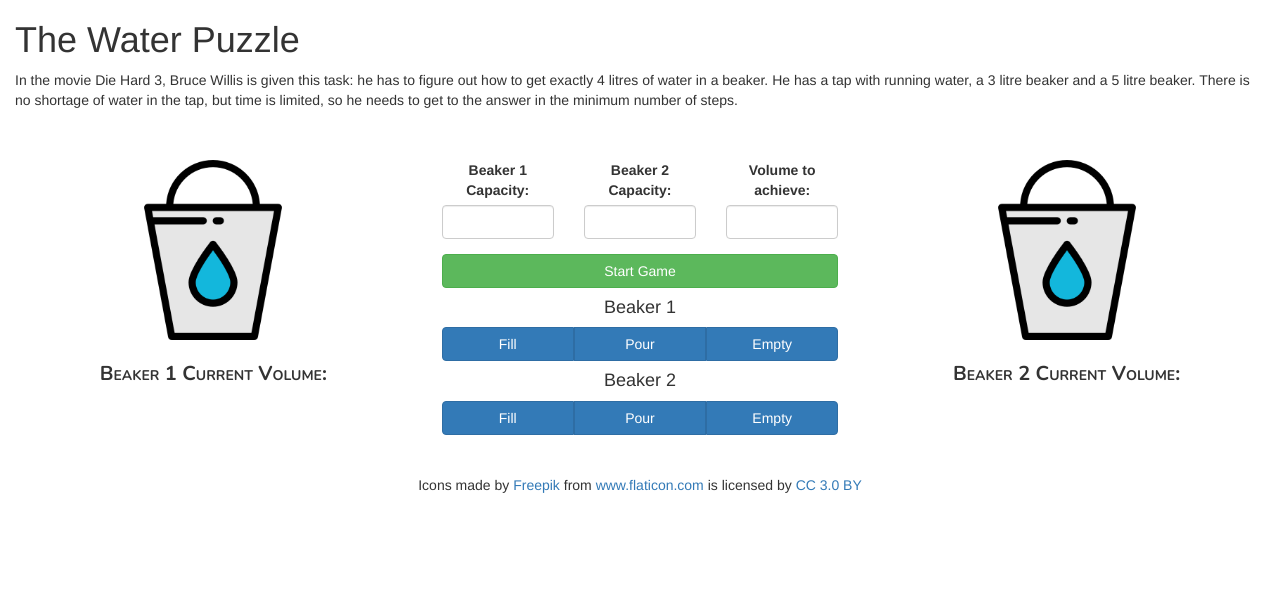
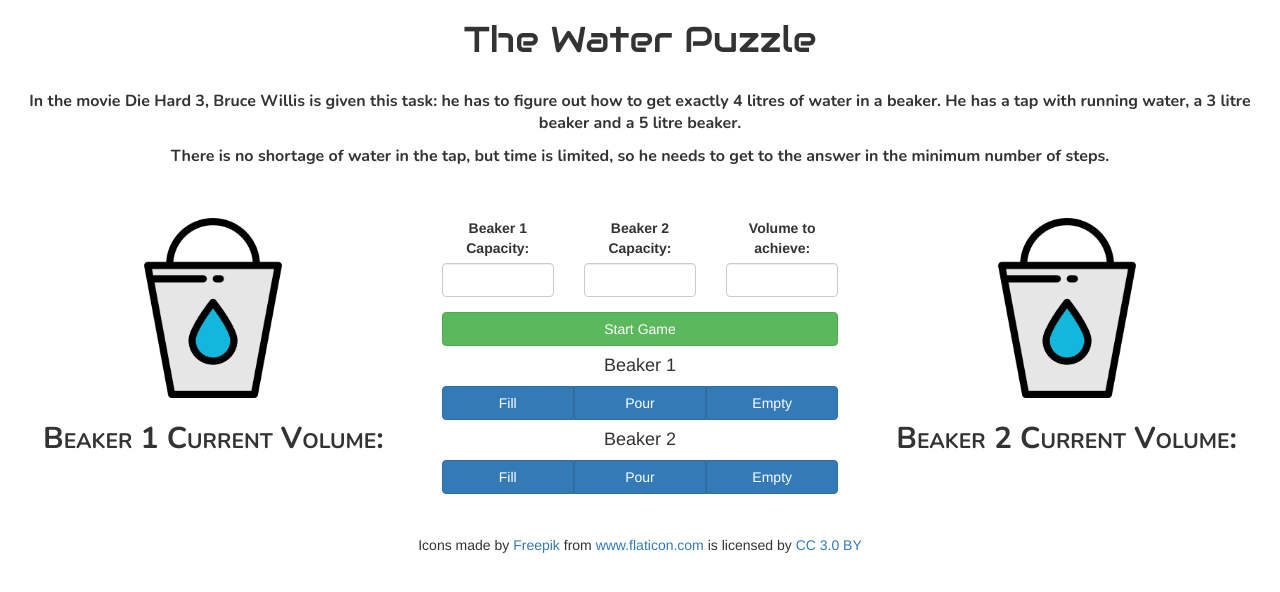
Before and after one commit to dmcd84/Beaker_challenge_js, a website: page views/index.html in a window 1280 px wide. Drawn offline with nearby package versions, Linux system fonts and the light colour scheme; files that its build step writes are made by us from their sources.

Commit message:
small refactor and styling

```diff
--- a/public/css/stylesheet.css
+++ b/public/css/stylesheet.css
@@ -24,7 +24,20 @@
 .beaker-vol-label {
   text-align: center;
   font-family: 'Nunito', sans-serif;
-  font-size: 20px;
+  font-size: 30px;
   font-variant: small-caps;
   font-weight: 700;
 }
+
+p {
+  text-align: center;
+  font-family: 'Nunito', sans-serif;
+  font-size: 16px;
+  font-weight: 700;
+}
+
+h1 {
+  font-family: 'Audiowide', cursive;
+  font-size: 36px;
+  text-align: center;
+}
--- a/public/js/interface.js
+++ b/public/js/interface.js
@@ -4,7 +4,6 @@ $(document).ready(function() {
     let puzzle = new Puzzle($("#beaker1input").val(), $("#beaker2input").val(), $("#target-input").val());
 
     $.fn.updateBeakerVolume = function() {
-      console.log('in update fn');
       $("#beaker1volume").text("Beaker 1 Current Volume:" + " " + puzzle.beaker1.currentVolume);
       $("#beaker2volume").text("Beaker 2 Current Volume:" + " " + puzzle.beaker2.currentVolume);
       $.fn.winState();
@@ -13,8 +12,7 @@ $(document).ready(function() {
     $.fn.winState = function() {
       var win = (puzzle.matchTargetCheck(puzzle.beaker1) == true || puzzle.matchTargetCheck(puzzle.beaker2) == true) ? true : false;
       $("body").css("background", (win == true) ? "lightgreen" : "yellow");
-    }
-
+    };
 
     $("#fill-1").on('click', function() {
       console.log("Filling beaker 1");
--- a/views/index.html
+++ b/views/index.html
@@ -18,6 +18,7 @@
   <!-- Custon Styles -->
   <link rel="stylesheet" href="css/stylesheet.css" type="text/css">
   <link href="https://fonts.googleapis.com/css?family=Nunito:700" rel="stylesheet" type="text/css">
+  <link href="https://fonts.googleapis.com/css?family=Audiowide" rel="stylesheet" type="text/css">
 
   <title>Bruce's Water Challenge</title>
 </head>
@@ -25,8 +26,9 @@
 <body class='background'>
   <div class="container-fluid">
     <h1>The Water Puzzle</h1>
-    <p>In the movie Die Hard 3, Bruce Willis is given this task: he has to figure out how to get exactly 4 litres of water in a beaker. He has a tap with running water, a 3 litre beaker and a 5 litre beaker. There is no shortage of water in the tap, but
-      time is limited, so he needs to get to the answer in the minimum number of steps.</p>
+    <br>
+    <p>In the movie Die Hard 3, Bruce Willis is given this task: he has to figure out how to get exactly 4 litres of water in a beaker. He has a tap with running water, a 3 litre beaker and a 5 litre beaker.</p>
+    <p>There is no shortage of water in the tap, but time is limited, so he needs to get to the answer in the minimum number of steps.</p>
   </div>
   <div class="row">
     <div class="col-xs-12">
@@ -89,6 +91,9 @@
   </div>
   <br>
   <br>
+  <div class="col-xs-12">
+
+  </div>
   <div class="acknowledgements">Icons made by <a href="http://www.freepik.com" title="Freepik">Freepik</a> from <a href="https://www.flaticon.com/" title="Flaticon">www.flaticon.com</a> is licensed by <a href="http://creativecommons.org/licenses/by/3.0/" title="Creative Commons BY 3.0"
       target="_blank">CC 3.0 BY</a></div>
 </body>
```
